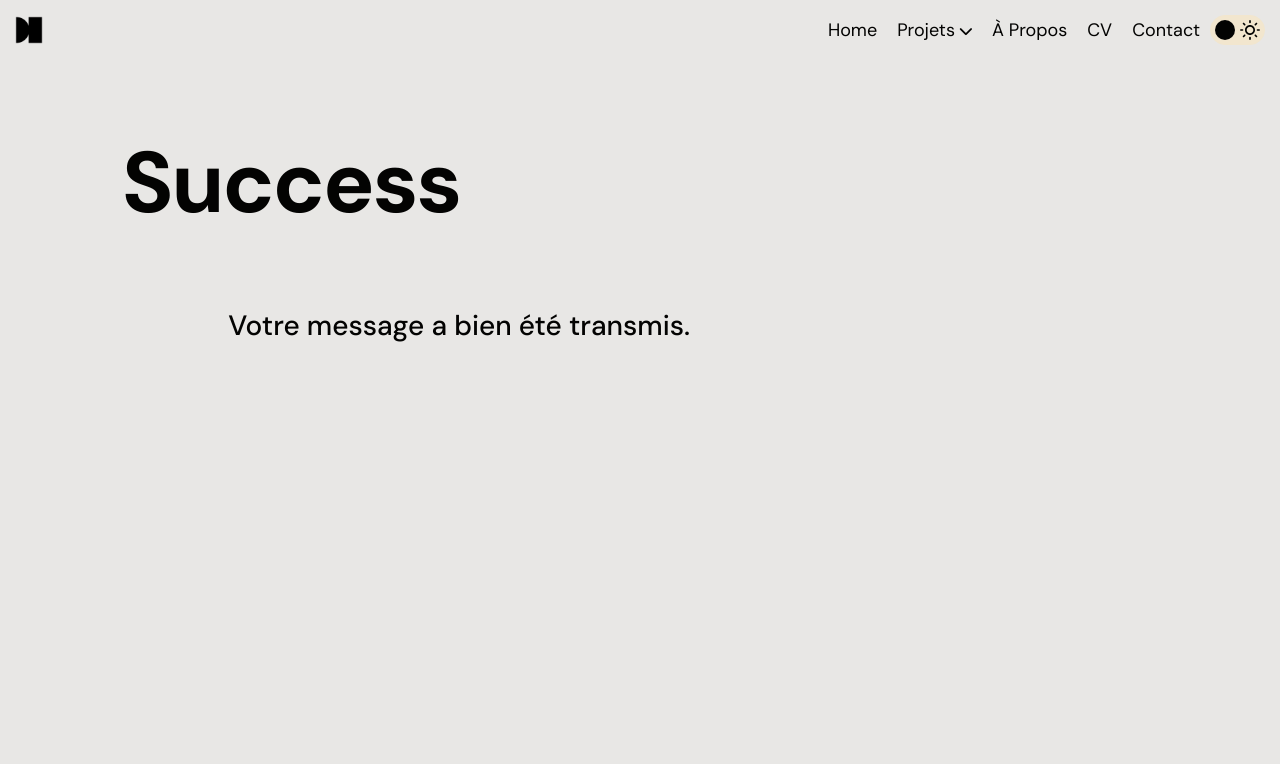
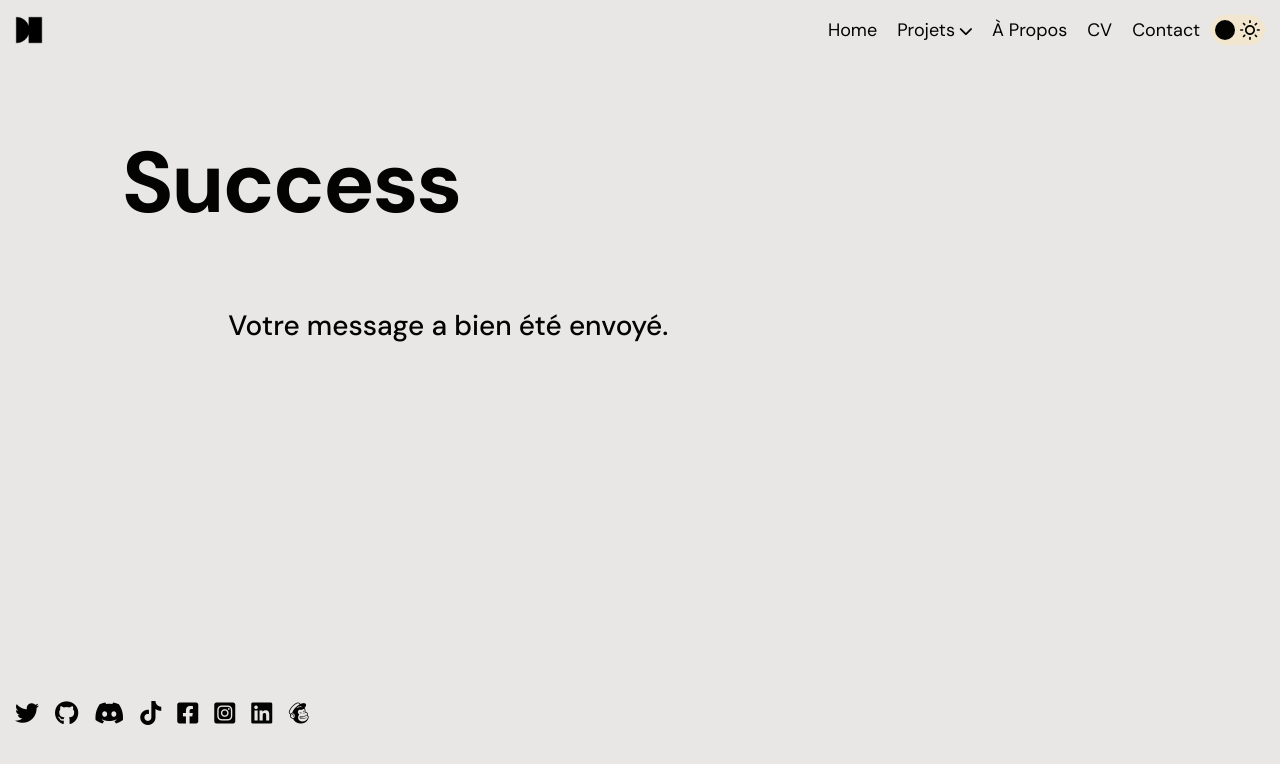
Before and after one commit to hdauleac/hdauleac.github.io, a Jekyll site: the page built from pages/success.md, in a window 1280 px wide. Shown: the top 764 px of the page. Built offline with Jekyll 4.4.1, drawn with Linux system fonts in a browser that asks for light colours.

Commit message:
Mise à jour du site

```diff
--- a/_config.yml
+++ b/_config.yml
@@ -169,7 +169,7 @@ menu:
   show_social_media_in_mobile_menu: true
 
 footer:
-  enable_footer: false # show/hide the entire footer
+  enable_footer: true # show/hide the entire footer
   footer_title: ""
   footer_description: ""
   enable_social_media_icons: true
--- a/pages/success.md
+++ b/pages/success.md
@@ -5,4 +5,4 @@ layout: basic
 permalink: "/contact/success/"
 ---
 
-## Votre message a bien été transmis.
+## Votre message a bien été envoyé.
```
